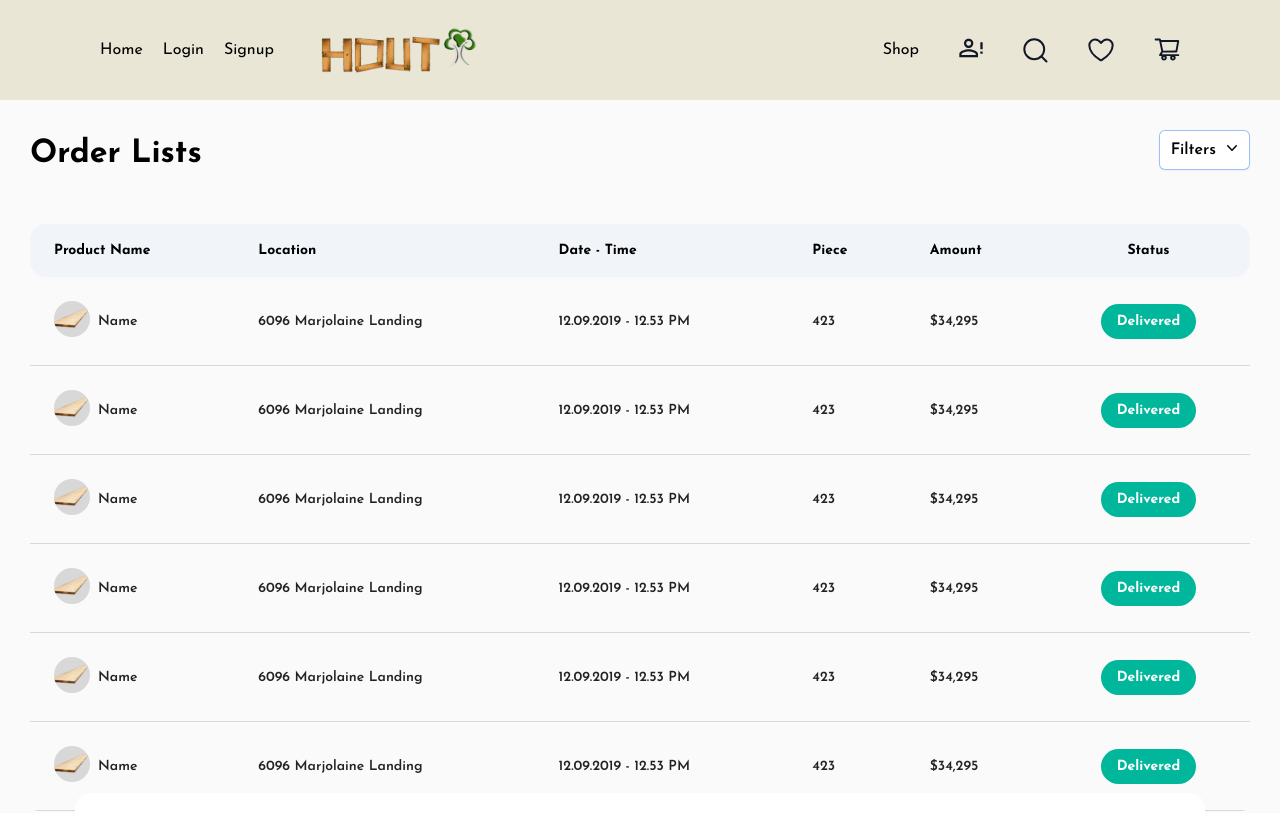
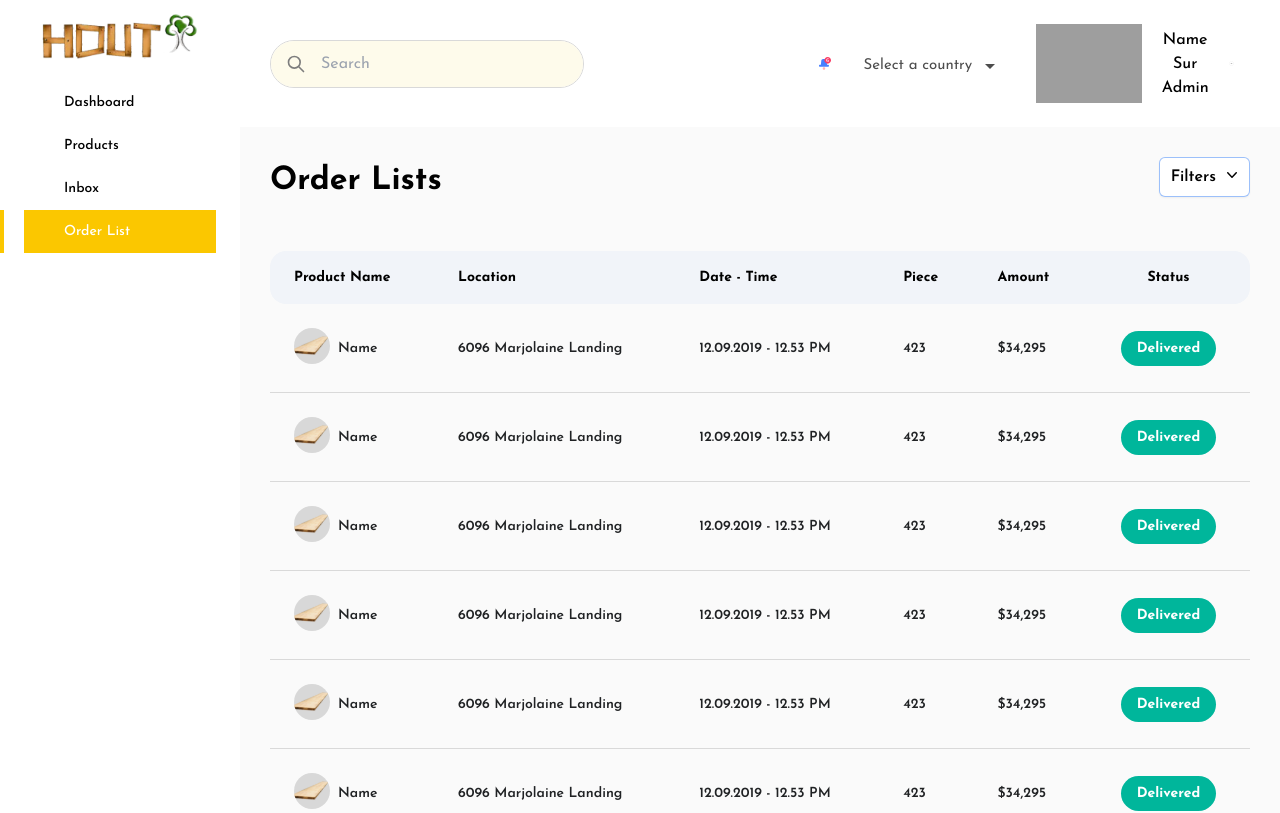
Before and after one commit to moizbroad/Hoout, a React (Vite) app: page /order-list in a window 1280 px wide. Shown: the top 813 px of the page. Built offline with nearby package versions, Linux system fonts and the light colour scheme; grey boxes are pictures that could not be loaded.

Commit message:
Nav Links colors updates dependent on route and conditional admin paths handling

```diff
--- a/src/components/AdminLayout/AdminSideNav.jsx
+++ b/src/components/AdminLayout/AdminSideNav.jsx
@@ -1,15 +1,28 @@
 import React, { useState } from "react";
-import { useNavigate } from "react-router-dom";
+import { useEffect } from "react";
+import { useLocation, useNavigate } from "react-router-dom";
 import houtLogo from "../../assets/authImages/houtLogo.svg";
 
 const AdminSidenav = () => {
+
   const navigate = useNavigate();
+  const location = useLocation()
+
   const [navs, setNavs] = useState([
     { name: "Dashboard", link: "/dashboard/", active: true },
     { name: "Products", link: "/products/", active: false },
     { name: "Inbox", link: "/inbox/", active: false },
     { name: "Order List", link: "/order-list/", active: false },
   ]);
+
+  useEffect(() => {
+    setNavs(prevNavs => (
+      prevNavs.map(subItem => ({
+        ...subItem,
+        active: location.pathname.includes(subItem.link.split('/')[1])
+      }))
+    ));
+  },[])
 
   const handleClick = (item) => {
     setNavs(prevNavs => (
--- a/src/components/Layout/Layout.jsx
+++ b/src/components/Layout/Layout.jsx
@@ -8,6 +8,7 @@ import OrderList from "../../Pages/OrderList"; // Import OrderList component
 import Products from "../../Pages/Products"; // Import Products component
 import { Outlet, useLocation } from "react-router-dom";
 const Layout = () => {
+
   const authPaths = ["/sign-in", "/sign-up"];
   const adminPaths = [
     "/dashboard/",
@@ -18,8 +19,16 @@ const Layout = () => {
     "/new-product/",
     "/customized-product/",
   ];
+
   const currentPath = useLocation().pathname;
-  const hasSidnav = adminPaths.includes(currentPath);
+  const hasSidnav = adminPaths.map((item, index) => {
+    let splittedRoute = item.split('/')[1]
+    if(currentPath.includes(splittedRoute)){
+      return true
+    } else{
+      return false
+    }
+  })
   const hasHeaderFooter = authPaths.includes(currentPath);
   return (
     <>
```
